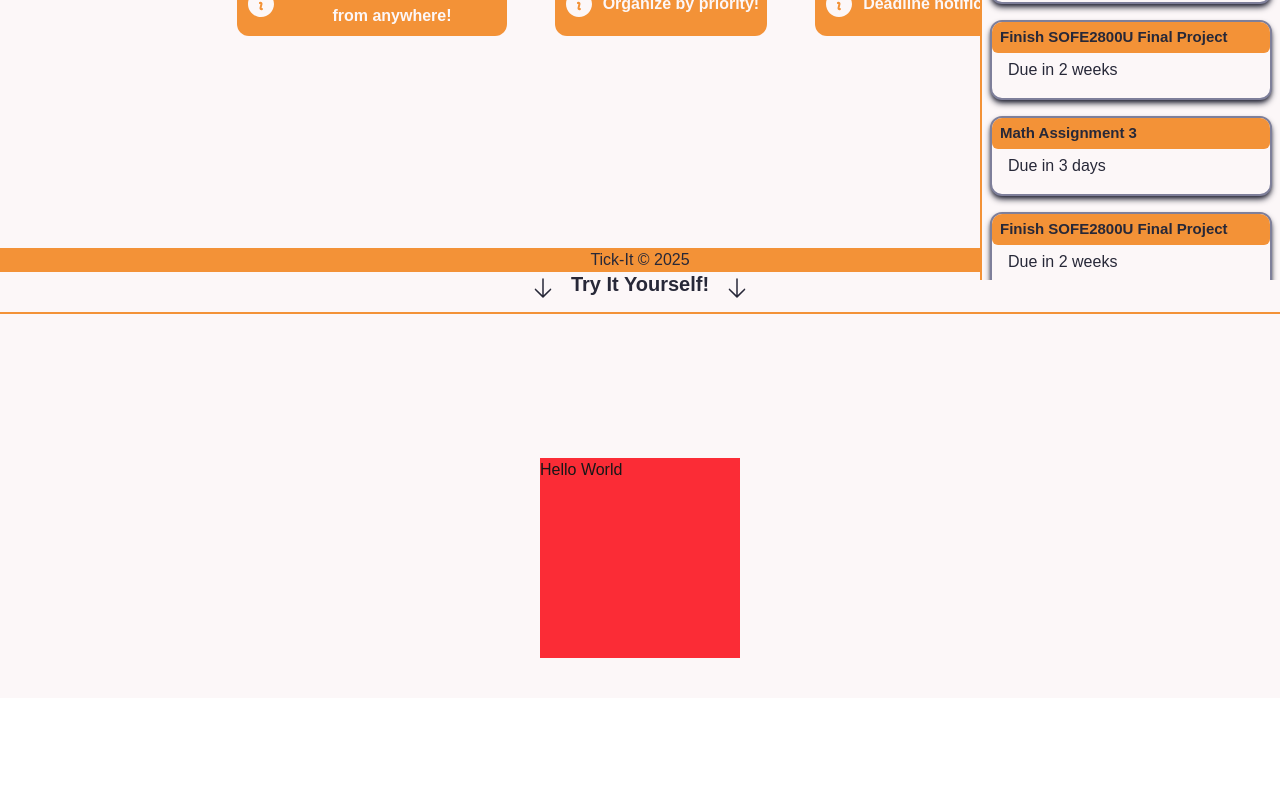
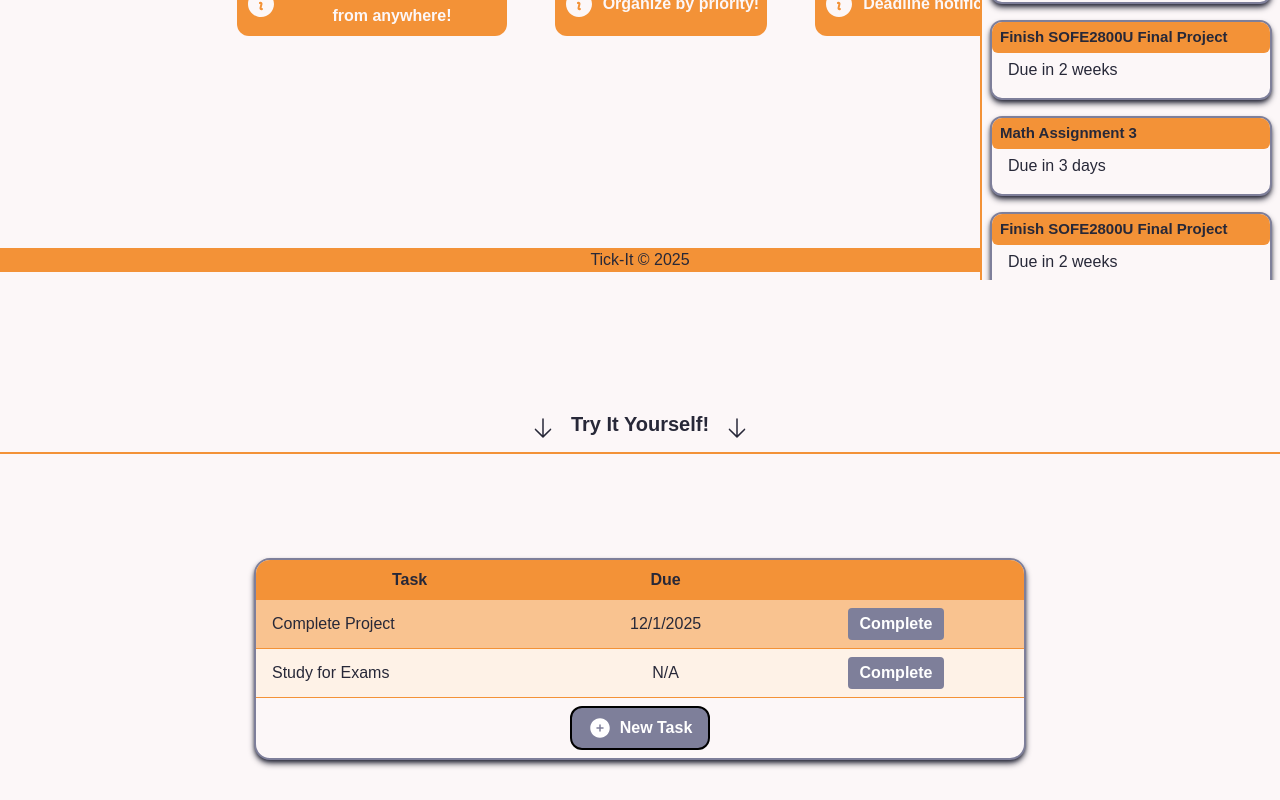
Before and after one commit to Dolus-dev/SOFE-2800U-Final-Project, a Next.js app in the folder apps/frontend/: page / in a window 1280 px wide. Shown: the part 528-1328 px from the top of the page. Before the commit the page ends 1226 px from the top, so only its background shows below. Built offline with nearby package versions, Linux system fonts and the light colour scheme; no server answers.

Commit message:
Created basic Demo UI
Demo has 2 preset example tasks.

The table displays task name and due date.

Task completion button needs to be removed.

Temporary dialogue should be displayed when a task is ticked/crossed-out stating that you makred the task as completed

```diff
--- /dev/null
+++ b/apps/frontend/app/components/Card.tsx
@@ -0,0 +1,23 @@
+"use client";
+
+import { Variants } from "motion";
+import { AnimatePresence, motion } from "motion/react";
+import { ReactNode } from "react";
+
+const cardVariants: Variants = {
+	hidden: { opacity: 0 },
+	visible: {
+		opacity: 1,
+		transition: { type: "spring", damping: 20, stiffness: 300 },
+	},
+};
+
+export default function Card({ children }: { children: ReactNode }) {
+	return (
+		<motion.div
+			layout
+			className="bg-lightPrimary overflow-hidden dark:bg-darkPrimary relative rounded-2xl shadow-md shadow-lightText dark:shadow-lightPrimary border-2 border-accent  min-h-4 h-auto transition-transform transition-normal duration-500">
+			{children}
+		</motion.div>
+	);
+}
--- a/apps/frontend/app/components/demo/demo.tsx
+++ b/apps/frontend/app/components/demo/demo.tsx
@@ -1,38 +1,209 @@
 "use client";
 
 import { AnimatePresence, motion, useInView, Variants } from "motion/react";
-import { useEffect, useRef } from "react";
+import { useEffect, useRef, useState } from "react";
+import Card from "../Card";
+import { PlusCircleIcon } from "@heroicons/react/24/solid";
+import Modal from "../Modal";
 
 const demoVariants: Variants = {
-	offscreen: {
+	hidden: {
 		opacity: 0,
 	},
-	onscreen: {
+	visible: {
 		opacity: 1,
 		transition: {
 			type: "spring",
 			bounce: 0.2,
-			duration: 1,
+			duration: 5000,
+			opacity: { ease: "linear" },
 		},
 	},
 };
 
+const rowExitVariants: Variants = {
+	hidden: {
+		opacity: 0,
+		transition: { duration: 0.3 },
+	},
+};
+
 export default function Demo() {
-	const ref = useRef(null);
-	const isInView = useInView(ref);
+	const [tableData, setTableData] = useState<
+		Array<{ task: string; due: Date | null; completed: boolean }>
+	>([
+		{ task: "Complete Project", due: new Date(2025, 11, 1), completed: false },
+		{ task: "Study for Exams", due: null, completed: false },
+	]);
 
-	useEffect(() => {
-		console.log("Element is in view: ", isInView);
-	}, [isInView]);
+	const [isNewTaskModalOpen, setIsNewTaskModalOpen] = useState(false);
+	const handleComplete = (item: (typeof tableData)[0]) => {
+		setTableData(
+			tableData.map((row) =>
+				row.task === item.task ? { ...row, completed: !row.completed } : row
+			)
+		);
+	};
+
 	return (
-		<AnimatePresence>
+		<>
 			<motion.div
-				ref={ref}
-				initial="offscreen"
-				whileInView="onscreen"
-				variants={demoVariants}>
-				<div className="size-50 bg-red-500">Hello World</div>
+				layout
+				variants={demoVariants}
+				initial="hidden"
+				whileInView="visible"
+				className="">
+				<Card>
+					<table className="min-w-3xl text-lightText dark:text-darkText transition-colors duration-500 table-auto">
+						<thead className="bg-lightSecondary dark:bg-darkSecondary transition-colors duration-500 ">
+							<tr className="">
+								<th className="py-2">Task</th>
+								<th className="py-2">Due</th>
+								<td></td>
+							</tr>
+						</thead>
+						<motion.tbody
+							layout
+							className="">
+							<AnimatePresence>
+								{tableData.map((item, index) => (
+									<motion.tr
+										key={item.task}
+										layout
+										variants={demoVariants}
+										initial="hidden"
+										whileInView="visible"
+										exit="hidden"
+										className={`${index % 2 === 0 ? "bg-[#F9C390] dark:bg-darkBackground" : " bg-[#FEF2E7]"} relative not-last:border-b border-lightSecondary dark:border-darkSecondary transition-colors duration-500`}>
+										<td className="px-4 py-2  ">
+											<span className={item.completed ? "opacity-50" : ""}>
+												{item.task}
+											</span>
+											<AnimatePresence>
+												{item.completed && (
+													<motion.div
+														layoutId={`strikethrough-${item.task}`}
+														initial={{
+															scaleX: 0,
+															transformOrigin: "left center",
+														}}
+														animate={{
+															scaleX: 1,
+															transformOrigin: "left center",
+														}}
+														exit={{
+															scaleX: 0,
+															transformOrigin: "right center",
+														}}
+														transition={{ duration: 0.5, ease: "easeInOut" }}
+														className="absolute left-0 top-1/2 z-10 h-0.5 bg-black dark:bg-white origin-left w-full"
+													/>
+												)}
+											</AnimatePresence>
+										</td>
+										<td className="px-4 py-2 text-center">
+											{item.due ? (
+												<time
+													dateTime={item.due.toLocaleDateString()}
+													suppressHydrationWarning>
+													{item.due.toLocaleDateString()}
+												</time>
+											) : (
+												"N/A"
+											)}
+										</td>
+										<td className="px-4 py-2 text-center">
+											<button
+												onClick={() => handleComplete(item)}
+												className={` ${item.completed ? "bg-green-500 hover:bg-green-600" : "bg-accent hover:bg-accentDark"} text-white font-bold py-1 px-3 rounded transition-colors duration-300 ${item.completed ? "opacity-50" : ""}`}>
+												{item.completed ? "Undo" : "Complete"}
+											</button>
+										</td>
+									</motion.tr>
+								))}
+								<tr>
+									<td colSpan={3}>
+										<div className="flex flex-row justify-center py-2">
+											<button
+												onClick={() => setIsNewTaskModalOpen(true)}
+												className="rounded-xl border-2 hover:cursor-pointer bg-accent border-black flex flex-row items-center gap-2 px-4 py-2 text-white font-bold hover:bg-accentDark transition-colors duration-300">
+												<PlusCircleIcon className="size-6 shrink-0" />
+												New Task
+											</button>
+										</div>
+									</td>
+								</tr>
+							</AnimatePresence>
+						</motion.tbody>
+					</table>
+				</Card>
 			</motion.div>
-		</AnimatePresence>
+
+			<AnimatePresence>
+				<Modal
+					isOpen={isNewTaskModalOpen}
+					onClose={() => {
+						setIsNewTaskModalOpen(false);
+					}}>
+					<div className="">
+						<form
+							action={() => {
+								setTableData([
+									...tableData,
+									{
+										task: (
+											document.getElementById("taskName") as HTMLInputElement
+										).value,
+										due: (
+											document.getElementById("dueDate") as HTMLInputElement
+										).value
+											? new Date(
+													(
+														document.getElementById(
+															"dueDate"
+														) as HTMLInputElement
+													).value
+												)
+											: null,
+										completed: false,
+									},
+								]);
+								setIsNewTaskModalOpen(false);
+							}}>
+							<h2 className="text-2xl font-bold mb-4 bg-lightSecondary p-4">
+								Add New Task
+							</h2>
+							<div className="mb-4 p-4">
+								<label className="block text-lightText dark:text-darkText mb-2">
+									Task Name
+								</label>
+								<input
+									type="text"
+									id="taskName"
+									required
+									className="w-full p-2 border border-gray-300 rounded  text-lightText"
+									placeholder="Enter task name"
+								/>
+								<label className="block mt-8 text-lightText dark:text-darkText mb-2">
+									Due Date (Optional)
+								</label>
+								<input
+									id="dueDate"
+									type="date"
+									className="w-full p-2 border border-gray-300 rounded text-lightText"
+									placeholder="Enter due date"
+								/>
+
+								<button
+									type="submit"
+									className="mt-6 mx-[35%] hover:cursor-pointer bg-accent hover:bg-accentDark text-white font-bold py-2 px-4 rounded transition-colors duration-300">
+									Add Task
+								</button>
+							</div>
+						</form>
+					</div>
+				</Modal>
+			</AnimatePresence>
+		</>
 	);
 }
--- a/apps/frontend/app/page.tsx
+++ b/apps/frontend/app/page.tsx
@@ -6,6 +6,7 @@ import Demo from "./components/demo/demo";
 import BouncingArrow from "./components/animations/bouncingArrow";
 import NotificationTable from "./components/notifications/NotificationTable";
 import NotificationCard from "./components/notifications/NotificationCard";
+import Card from "./components/Card";
 
 // This is the landing page for the TODO List
 export default function Home() {
@@ -43,14 +44,14 @@ export default function Home() {
 							<span className="">Deadline notifications!</span>
 						</div>
 					</div>
-					<div className="mt-55 flex flex-row text-lightText dark:text-darkText transition-colors duration-500 items-center font-semibold text-xl gap-2 p-2 ">
+					<div className="mt-90 flex flex-row text-lightText dark:text-darkText transition-colors duration-500 items-center font-semibold text-xl gap-2 p-2 ">
 						<BouncingArrow />
 						Try It Yourself! <BouncingArrow />
 					</div>
 				</div>
 				<hr className="bg-lightSecondary dark:bg-darkSecondary border-0 h-0.5 w-full mb-16 transition-colors duration-500" />
 
-				<div className="mt-20">
+				<div className="mt-10">
 					<Demo />
 				</div>
 				{/**TODO: Remove this. Notification Table should only be visible when logged in. */}
```
